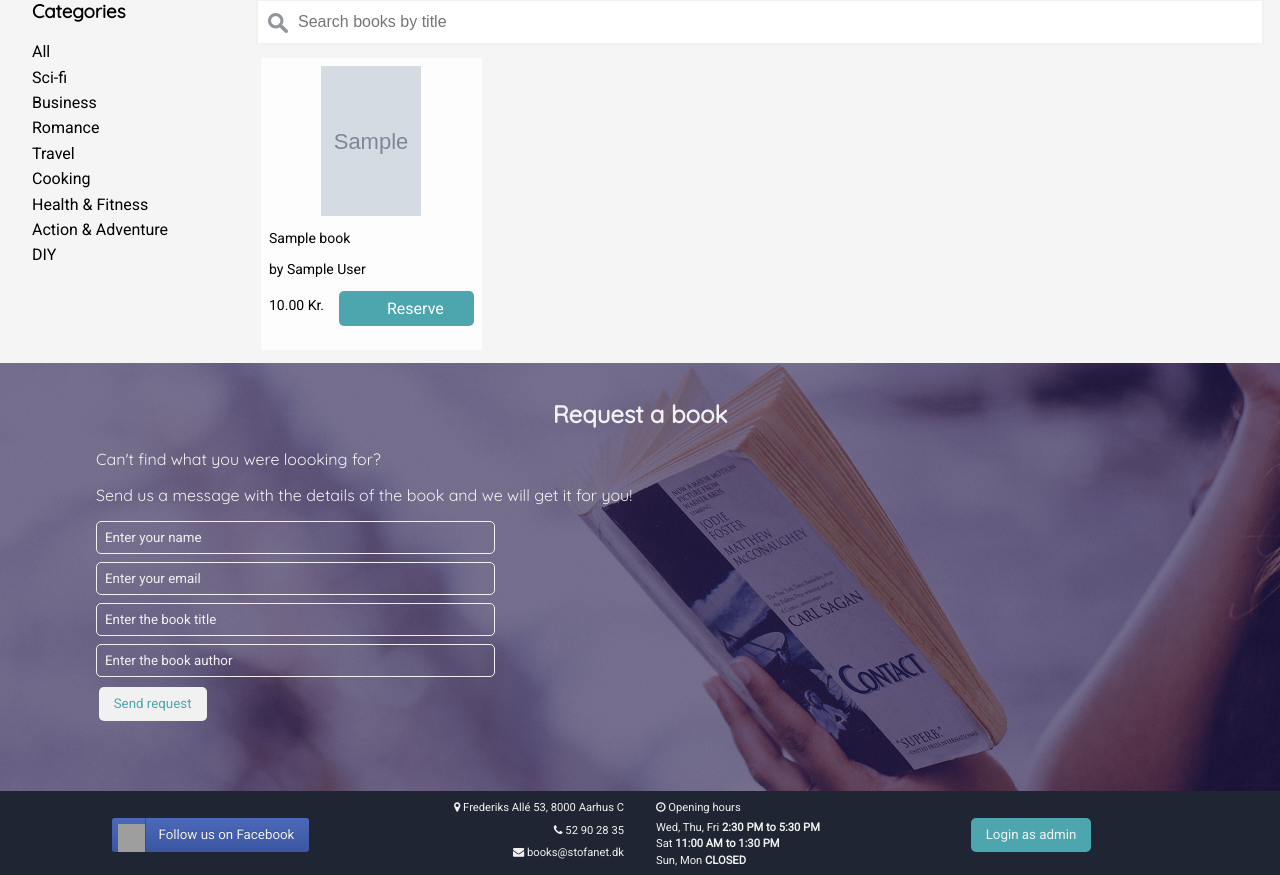
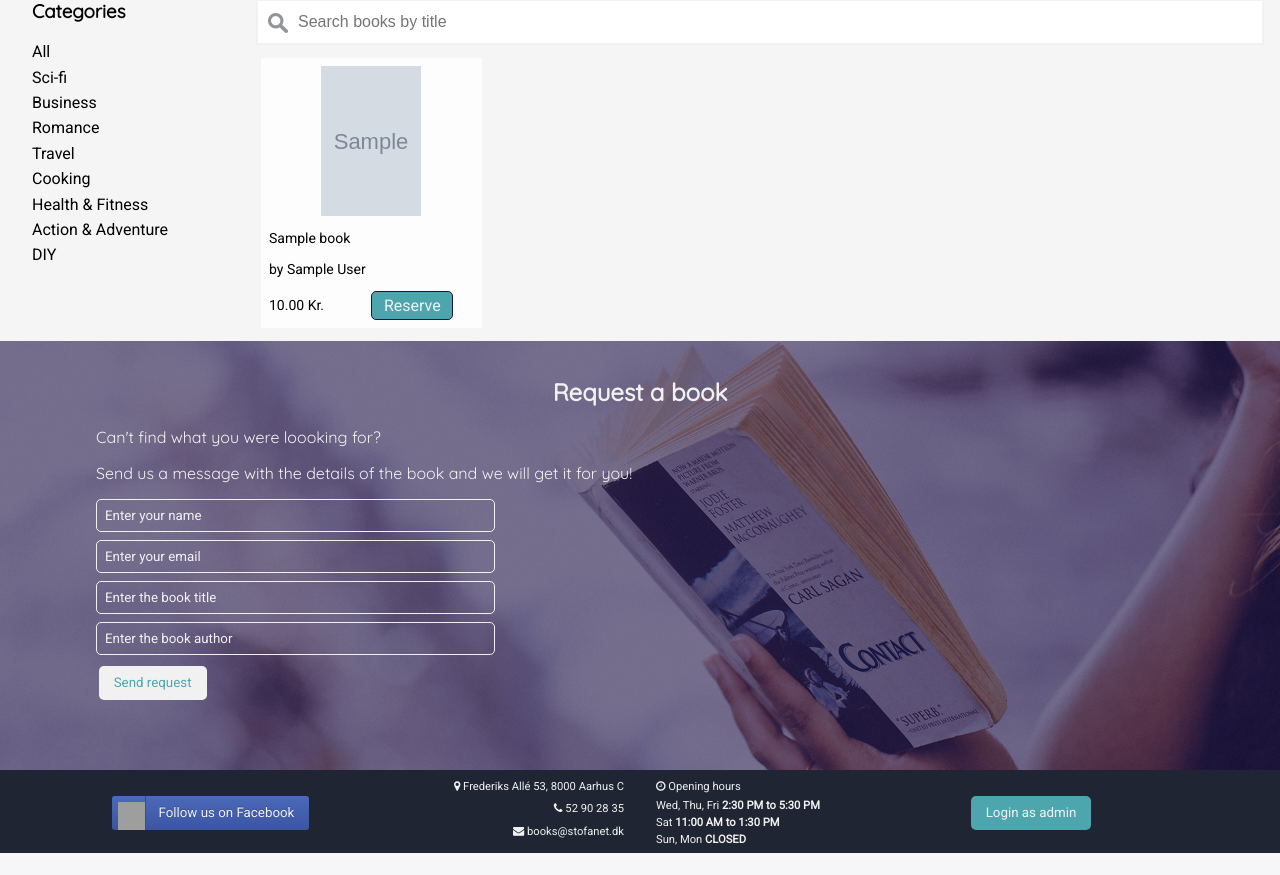
Before and after one commit to valio953/englishbooks, a PHP site: page /storefront.php in a window 1280 px wide. Shown: the part 558-1433 px from the top of the page. After the commit the page ends 1411 px from the top, so only its background shows below. Run offline with PHP 8.4, Linux system fonts and the light colour scheme; tables that the repository leaves empty hold one stand-in row (values such as "Sample post"); grey boxes marked "Sample" are stand-in pictures; grey boxes are pictures that could not be loaded.

Commit message:
Storefront fixes

```diff
--- a/css/style.css
+++ b/css/style.css
@@ -541,7 +541,7 @@ body {
 }
 
 #book-cards {
-  display: flex;
+  /*display: flex;*/
   padding: 0.5rem 0;
   /*overflow-y: scroll;*/
 }
@@ -565,6 +565,7 @@ body {
   background-color: rgba(255, 255, 255, .8); /*White with opacity*/
   margin: 5px;
   padding: 0.5rem;
+  display: inline-block;
 }
 
 .b-title {
@@ -595,7 +596,7 @@ body {
   width:50%;
 }
 .btn-trigger-rmodal {
-  width: 50%;
+  width: 40%;
   background-color: #4DA6AD;
   color: #f1f1f1;
   text-align: center;
--- a/js/books.js
+++ b/js/books.js
@@ -117,7 +117,7 @@ var books = {
 					bookCardsSrc += '					<p class="b-author">by ' + parse_response[i].book_author + '</p>';
 					bookCardsSrc += '					<article class="b-price-reserve">';
 					bookCardsSrc += '					    <p class="b-price">' + parse_response[i].book_price + ' Kr.</p>';
-					bookCardsSrc += '					    <button onclick="displayBlock(' + parse_response[i].book_isbn + ');" id="add-book-btn-' + parse_response[i].book_isbn + '" class="reserve-btn">';
+					bookCardsSrc += '					    <button onclick="displayBlock(' + parse_response[i].book_isbn + ');" id="add-book-btn-' + parse_response[i].book_isbn + '" class="btn-trigger-rmodal">';
 					bookCardsSrc += '						    <span>Reserve</span>';
 					bookCardsSrc += '					    </button>';
 					bookCardsSrc += '					</article>';
```
